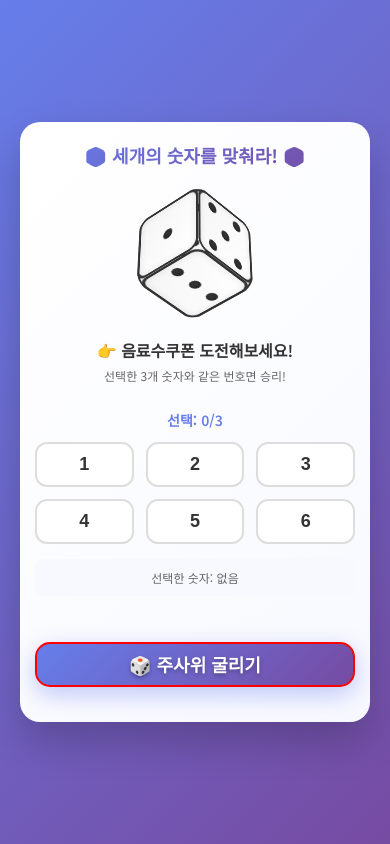
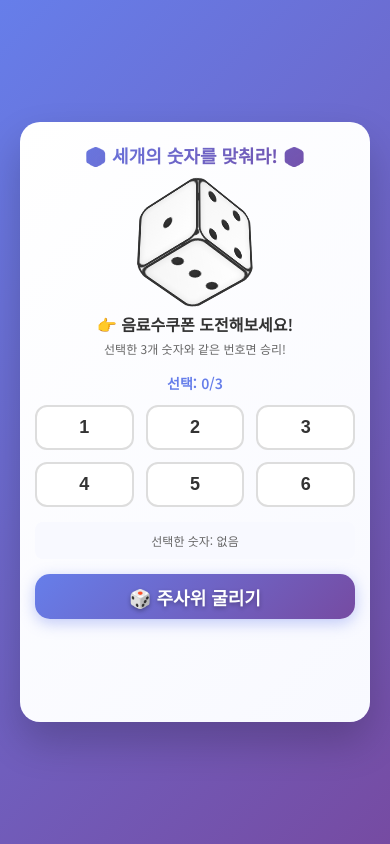
Before and after one commit to bcshine/dice_game, a plain HTML site: page index.html in a window 390 px wide. Drawn offline with Linux system fonts and the light colour scheme.

Commit message:
ㅗㅗㅗ

```diff
--- a/script.js
+++ b/script.js
@@ -59,10 +59,22 @@ class DiceGame {
         const rollButton = document.getElementById('rollDiceBtn');
         rollButton.disabled = this.selectedNumbers.length !== 3;
 
-        // 디버깅용: 버튼을 강제로 표시
+        // 크롬 호환성을 위해 버튼을 강제로 표시
         rollButton.style.display = 'block';
         rollButton.style.visibility = 'visible';
         rollButton.style.opacity = '1';
+        rollButton.style.position = 'static';
+        rollButton.style.width = '100%';
+        rollButton.style.height = '45px';
+        rollButton.style.marginTop = '15px';
+        rollButton.style.marginBottom = '20px';
+
+        // 브라우저별 처리
+        if (navigator.userAgent.includes('Chrome')) {
+            rollButton.style.transform = 'translateZ(0)'; // 하드웨어 가속
+            rollButton.style.backfaceVisibility = 'hidden';
+        }
+
         console.log('버튼 상태:', rollButton.disabled ? '비활성화' : '활성화');
         console.log('선택된 숫자:', this.selectedNumbers);
     }
--- a/style.css
+++ b/style.css
@@ -34,11 +34,11 @@ body {
 }
 
 .scene.active {
-    display: flex;
-    flex-direction: column;
-    justify-content: space-between;
-    padding: 30px 20px 20px 20px;
-    height: 100%;
+    display: block;
+    padding: 30px 20px 60px 20px;
+    height: auto;
+    min-height: calc(100vh - 40px);
+    position: relative;
 }
 
 .title h1 {
@@ -269,10 +269,10 @@ body {
     text-shadow: 0 2px 4px rgba(0,0,0,0.3);
     position: relative;
     overflow: hidden;
-    flex-shrink: 0;
-    display: flex;
-    justify-content: center;
-    align-items: center;
+    display: block;
+    text-align: center;
+    line-height: 50px;
+    vertical-align: middle;
 }
 
 .roll-btn:hover:not(:disabled) {
@@ -654,9 +654,11 @@ body {
     }
 
     .scene.active {
-        padding: 20px 15px 15px 15px;
+        padding: 20px 15px 60px 15px;
         height: auto;
         min-height: 580px;
+        display: block !important;
+        overflow: visible !important;
     }
 
     .title h1 {
@@ -742,14 +744,19 @@ body {
         height: 45px !important;
         font-size: 18px !important;
         border-radius: 15px;
-        margin-top: 15px !important;
+        margin: 15px 0 20px 0 !important;
         flex-shrink: 0;
-        position: relative;
+        position: static !important;
         z-index: 10;
-        width: 100% !important;
+        width: calc(100% - 0px) !important;
         display: block !important;
         background: linear-gradient(135deg, #667eea, #764ba2) !important;
-        border: 2px solid red; /* 디버깅용 - 버튼이 어디 있는지 확인 */
+        color: white !important;
+        border: none !important;
+        box-shadow: 0 4px 15px rgba(102, 126, 234, 0.4) !important;
+        min-height: 45px;
+        max-width: 100%;
+        clear: both;
     }
 
     .selected-numbers {
```
